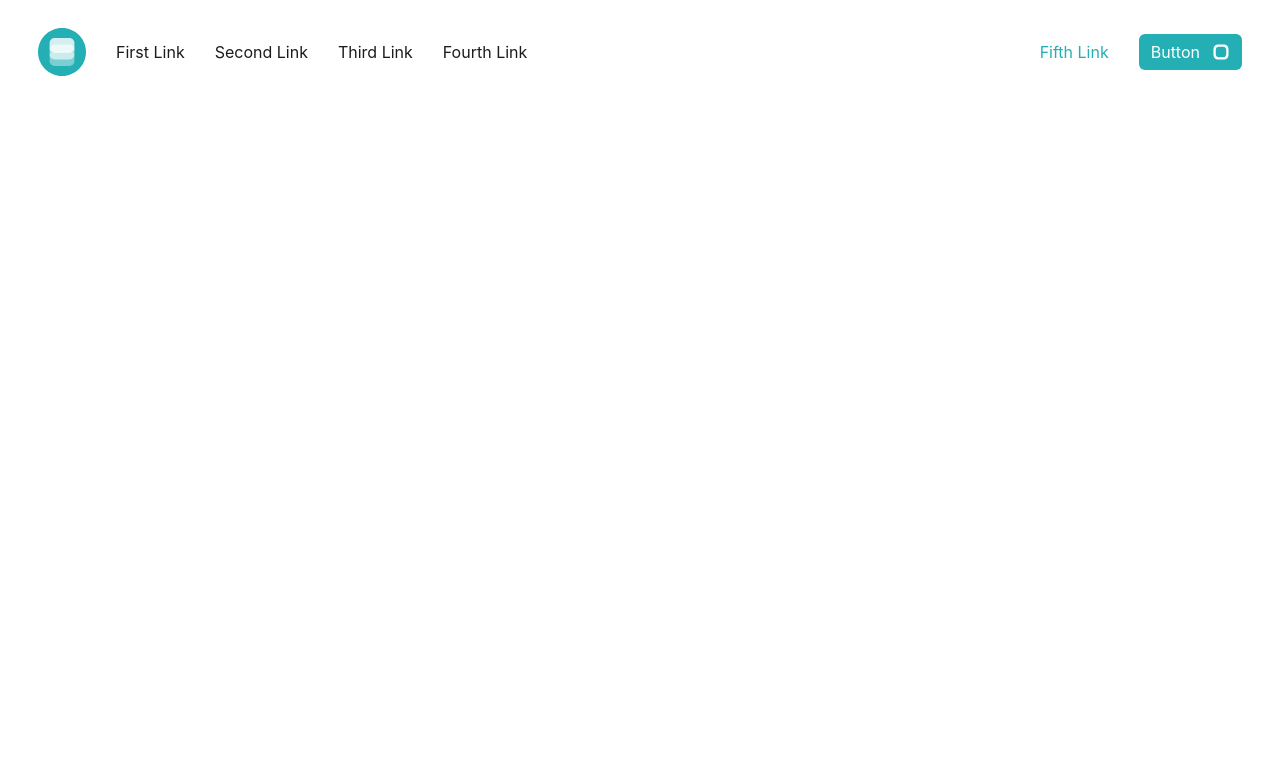
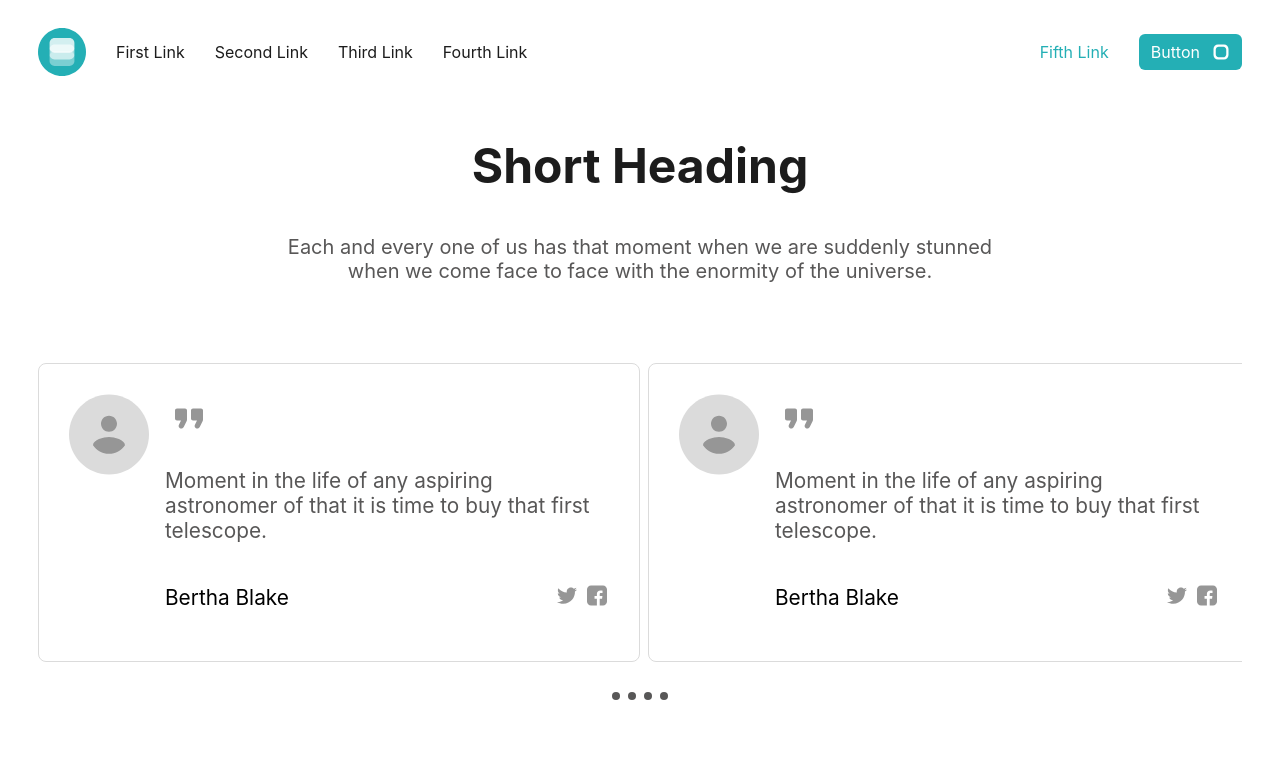
Before and after one commit to vickyvaf/visual-product, a plain HTML site: page index.html in a window 1280 px wide. Drawn offline with Linux system fonts and the light colour scheme.

Commit message:
feat: 🌠 add slider image

```diff
--- a/index.html
+++ b/index.html
@@ -11,13 +11,18 @@
       --aqua: #24AFB5;
       --white: #FFFFFF;
       --black: #1C1C1C;
+      --gray: #585757;
+      --border: #DBDBDB;
+    }
+
+    body {
+      font-family: 'Inter', sans-serif;
     }
 
     header {
       padding: 20px 30px;
       display: flex;
       justify-content: space-between;
-      font-family: 'Inter', sans-serif;
     }
 
     .left-nav {
@@ -75,6 +80,49 @@
         display: none;
       }
     }
+
+    .section-short-heading {
+      max-width: 730px;
+      margin: 0 auto;
+    }
+
+    .section-short-heading>h1 {
+      font-size: 48px;
+      color: var(--black);
+      text-align: center;
+    }
+
+    .section-short-heading>p {
+      font-size: 20px;
+      color: var(--gray);
+      text-align: center;
+    }
+
+    .container {
+      max-width: 100%;
+      margin: auto;
+      padding: 60px 30px;
+    }
+
+    .flex-container {
+      display: flex;
+      flex-wrap: nowrap;
+      overflow-x: hidden;
+      gap: 8px;
+      scroll-behavior: smooth;
+      scroll-snap-type: x mandatory;
+    }
+
+    .item {
+      display: flex;
+      gap: 16px;
+      min-width: 540px;
+      padding: 30px;
+      font-size: 1.3rem;
+      border: 1px solid var(--border);
+      background-color: var(--white);
+      border-radius: 8px;
+    }
   </style>
 </head>
 
@@ -97,6 +145,103 @@
       <img src="./assests/menu.png" class="menu" />
     </nav>
   </header>
+
+  <section class="section-short-heading">
+    <h1>Short Heading</h1>
+    <p>Each and every one of us has that moment when we are suddenly stunned when we come face to face with the
+      enormity of the universe.</p>
+  </section>
+
+  <div class="container">
+    <div class="flex-container">
+      <div class="item" id="item-1">
+        <img src="./assests/profile.svg" style="margin-bottom: auto;" />
+
+        <div>
+          <img src="./assests/double-quote.svg" />
+          <p style="color: var(--gray);">Moment in the life of any aspiring astronomer of that it is time to buy that
+            first telescope.</p>
+
+          <div style="display: flex; justify-content: space-between; align-items: center;">
+            <p>Bertha Blake</p>
+
+            <div>
+              <img src="./assests/twitter.svg" />
+              <img src="./assests/facebook.svg" />
+            </div>
+          </div>
+        </div>
+      </div>
+
+      <div class="item" id="item-2">
+        <img src="./assests/profile.svg" style="margin-bottom: auto;" />
+
+        <div>
+          <img src="./assests/double-quote.svg" />
+          <p style="color: var(--gray);">Moment in the life of any aspiring astronomer of that it is time to buy that
+            first telescope.</p>
+
+          <div style="display: flex; justify-content: space-between; align-items: center;">
+            <p>Bertha Blake</p>
+
+            <div>
+              <img src="./assests/twitter.svg" />
+              <img src="./assests/facebook.svg" />
+            </div>
+          </div>
+        </div>
+      </div>
+
+      <div class="item" id="item-3">
+        <img src="./assests/profile.svg" style="margin-bottom: auto;" />
+
+        <div>
+          <img src="./assests/double-quote.svg" />
+          <p style="color: var(--gray);">Moment in the life of any aspiring astronomer of that it is time to buy that
+            first telescope.</p>
+
+          <div style="display: flex; justify-content: space-between; align-items: center;">
+            <p>Bertha Blake</p>
+
+            <div>
+              <img src="./assests/twitter.svg" />
+              <img src="./assests/facebook.svg" />
+            </div>
+          </div>
+        </div>
+      </div>
+
+      <div class="item" id="item-4">
+        <img src="./assests/profile.svg" style="margin-bottom: auto;" />
+
+        <div>
+          <img src="./assests/double-quote.svg" />
+          <p style="color: var(--gray);">Moment in the life of any aspiring astronomer of that it is time to buy that
+            first telescope.</p>
+
+          <div style="display: flex; justify-content: space-between; align-items: center;">
+            <p>Bertha Blake</p>
+
+            <div>
+              <img src="./assests/twitter.svg" />
+              <img src="./assests/facebook.svg" />
+            </div>
+          </div>
+        </div>
+      </div>
+    </div>
+
+    <div style="margin: 0 auto; width: 100px; display: flex; justify-content: center; margin-top: 30px; gap: 8px;">
+      <a href="#item-1"
+        style="cursor: pointer; width: 8px; height: 8px; background-color: var(--gray); border-radius: 100%;"></a>
+      <a href="#item-2"
+        style="cursor: pointer; width: 8px; height: 8px; background-color: var(--gray); border-radius: 100%;"></a>
+      <a href="#item-3"
+        style="cursor: pointer; width: 8px; height: 8px; background-color: var(--gray); border-radius: 100%;"></a>
+      <a href="#item-4"
+        style="cursor: pointer; width: 8px; height: 8px; background-color: var(--gray); border-radius: 100%;"></a>
+    </div>
+  </div>
 </body>
 
 </html>
```
Also changed, not shown: assests/double-quote.svg (added), assests/facebook.svg (added), assests/profile.svg (added), assests/twitter.svg (added).
